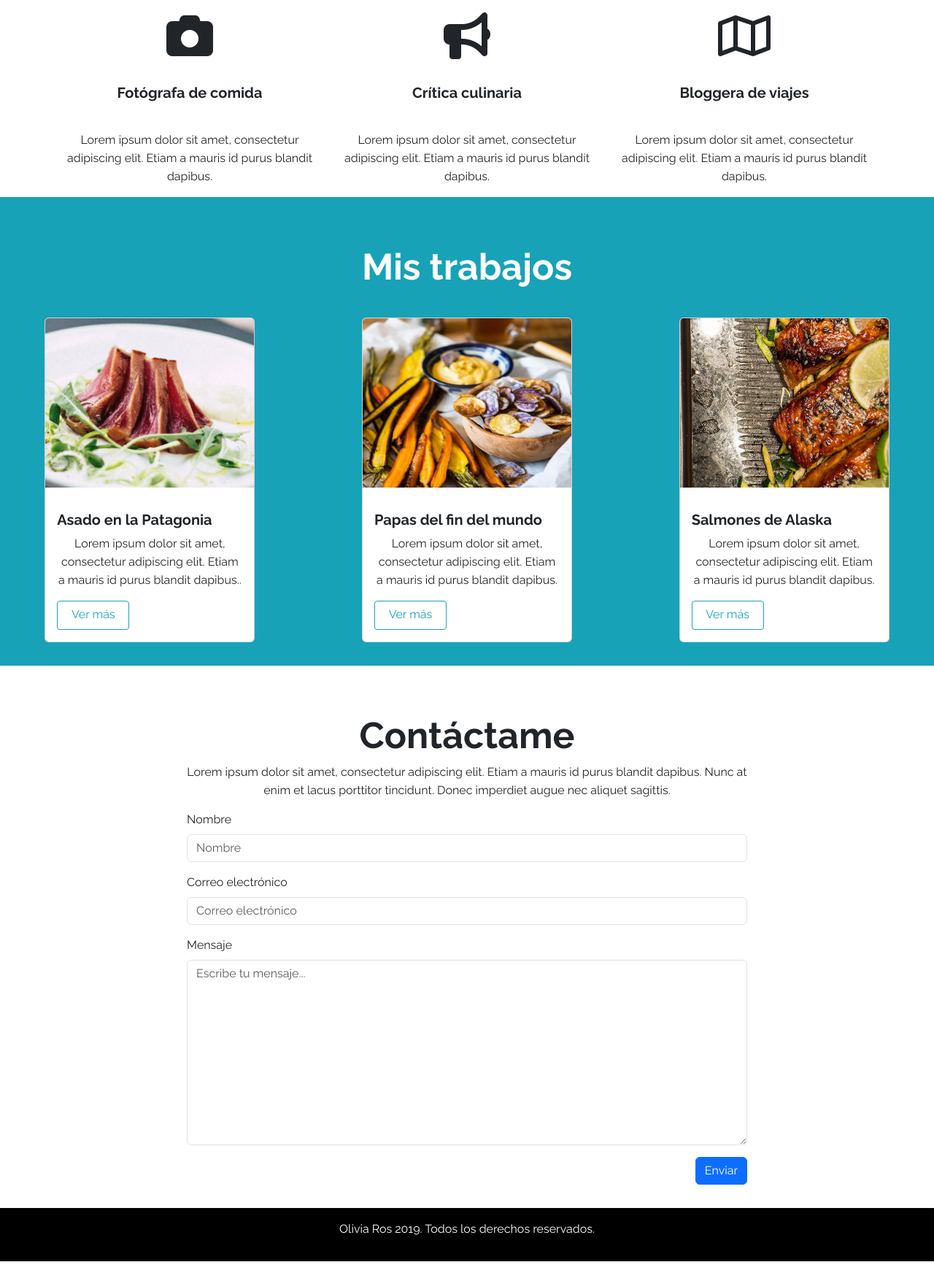
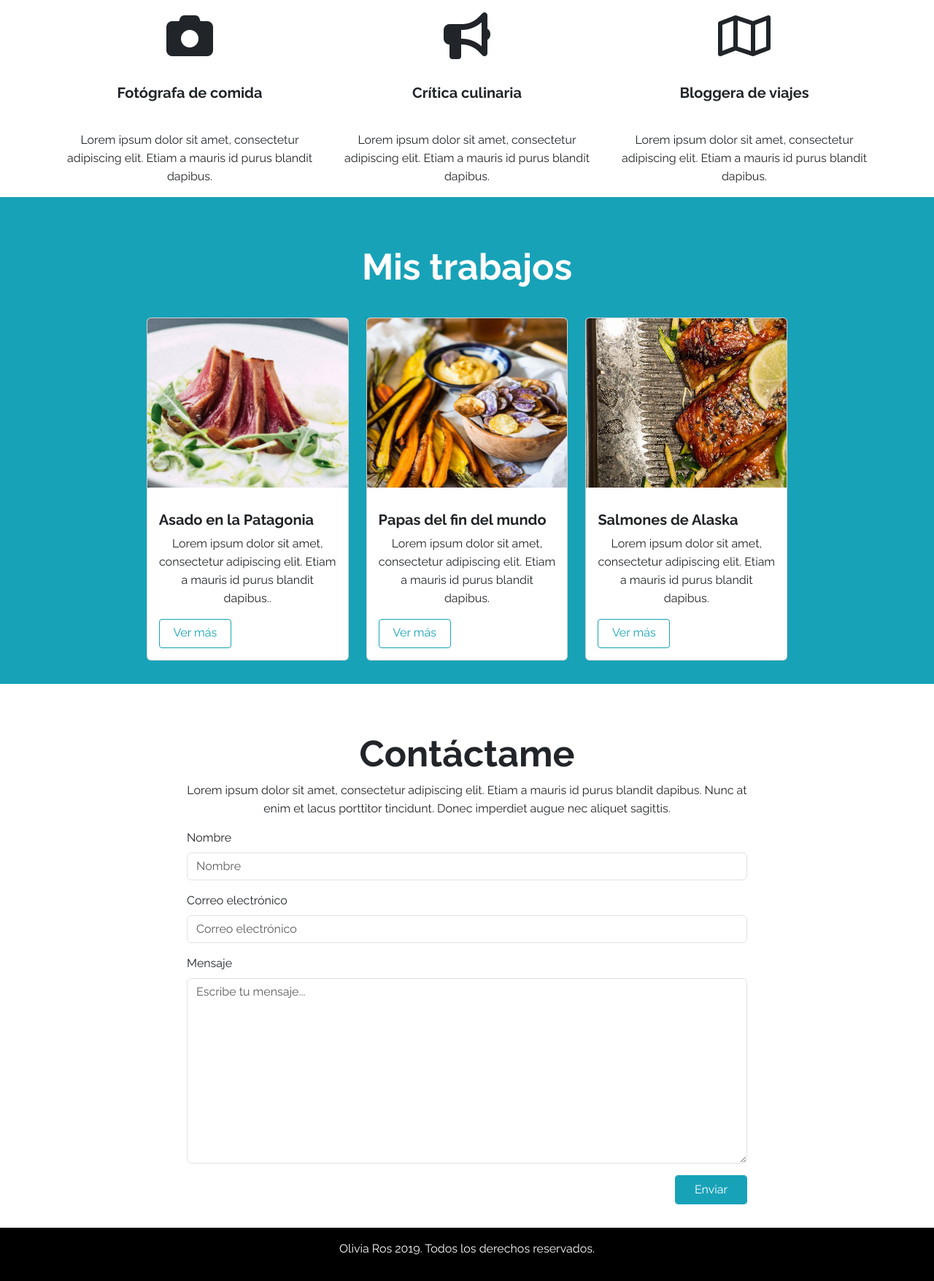
Before and after one commit to estebanmoyamena/olivia-ros, a plain HTML site: page index.html in a window 1280 px wide. Shown: the part 882-2637 px from the top of the page at 73% size. Before the commit the page ends 2610 px from the top, so only its background shows below. Drawn offline with nearby package versions, Linux system fonts and the light colour scheme.

Commit message:
cards responsive

```diff
--- a/assets/css/style.css
+++ b/assets/css/style.css
@@ -38,7 +38,7 @@ header {
 }
 
 .h1 {
-    font-size: 70px;
+    font-size: 2.5rem;
     font-weight: 700;
 }
 .text {
@@ -101,6 +101,10 @@ color: white;
     padding-top: 2rem;
 }
 
+.card-wrapper{
+    width: 18.8rem;
+}
+
 .butn-2{
     width: 99px;
 height: 40px;
@@ -127,3 +131,9 @@ footer{
     padding: 1rem;
 
 }
+
+@media (min-width: 768px) {
+    h1 {
+        font-size: 4.4rem;
+    }
+}
--- a/index.html
+++ b/index.html
@@ -87,21 +87,21 @@
                 <div class="container text-center">
 
                     <div class="row align-items-center icons">
-                        <div class="col">
+                        <div class="col-12 col-md-4">
                             <i class="fa-solid fa-camera"></i>
                             <h5>Fotógrafa de comida</h5>
                             <p>Lorem ipsum dolor sit amet, consectetur
                                 adipiscing elit. Etiam a mauris id purus blandit
                                 dapibus.</p>
                         </div>
-                        <div class="col">
+                        <div class="col-12 col-md-4">
                             <i class="fa-solid fa-bullhorn"></i>
                             <h5>Crítica culinaria</h5>
                             <p>Lorem ipsum dolor sit amet, consectetur
                                 adipiscing elit. Etiam a mauris id purus blandit
                                 dapibus.</p>
                         </div>
-                        <div class="col">
+                        <div class="col-12 col-md-4">
                             <i class="fa-regular fa-map"></i>
                             <h5>Bloggera de viajes</h5>
                             <p>Lorem ipsum dolor sit amet, consectetur
@@ -116,9 +116,10 @@
 
             <section class="work-section">
                 <h2>Mis trabajos</h2>
-                <div class="row align-items-center cards2 justify-content-center">
-                    <div class="col d-flex justify-content-center">
-                        <div class="card" style="width: 18rem;">
+                <div class="container">
+                    <div class="row g-4 align-items-center cards2 justify-content-center">
+                        <div class="col-12 col-md-4 d-flex justify-content-center card-wrapper">
+                            <div class="card">
                                 <img src="assets/img/card-1.jpg"
                                     class="card-img-top cards" alt="asado patagonia">
                                 <div class="card-body">
@@ -132,8 +133,8 @@
                                 </div>
                             </div>
                         </div>
-                    <div class="col d-flex justify-content-center">
-                        <div class="card" style="width: 18rem;">
+                        <div class="col-12 col-md-4 d-flex justify-content-center card-wrapper">
+                            <div class="card">
                                 <img src="assets/img/card-2.jpg"
                                     class="card-img-top cards"
                                     alt="papas del fin del mundo">
@@ -148,8 +149,8 @@
                                 </div>
                             </div>
                         </div>
-                    <div class="col d-flex justify-content-center">
-                        <div class="card" style="width: 18rem;">
+                        <div class="col-12 col-md-4 d-flex justify-content-center card-wrapper">
+                            <div class="card">
                                 <img src="assets/img/card-3.jpg"
                                     class="card-img-top cards" alt="salmones de alaska">
                                 <div class="card-body">
@@ -162,6 +163,8 @@
                                 </div>
                             </div>
                     </div>
+                </div>
+
                 </section>
                 <section class="mx-auto contact">
                     <h2>Contáctame</h2>
@@ -194,7 +197,7 @@
                                 rows="10"></textarea>
                         </div>
                         <button type="submit"
-                            class="btn btn-primary align-self-end">Enviar</button>
+                            class="btn btn-primary align-self-end butn-fill">Enviar</button>
                     </form>
                 </section>
                 <footer>
```
Lines whose indentation alone changed are shown as unchanged.
